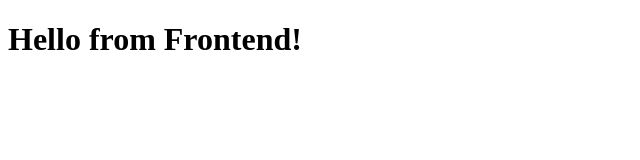
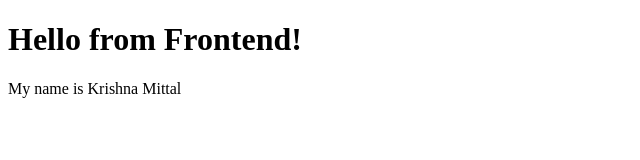
Before and after one commit to KrishnaMittal-az/mini-microservices-project, a plain HTML site: page frontend/index.html in a window 1280 px wide. Shown: the whole page, without its empty margins (0-640 px from the left). Drawn offline with Linux system fonts and the light colour scheme.

Commit message:
Update index.html

```diff
--- a/frontend/index.html
+++ b/frontend/index.html
@@ -3,5 +3,6 @@
   <head><title>Frontend</title></head>
   <body>
     <h1>Hello from Frontend!</h1>
+    <p>My name is Krishna Mittal<p>
   </body>
 </html>
```
